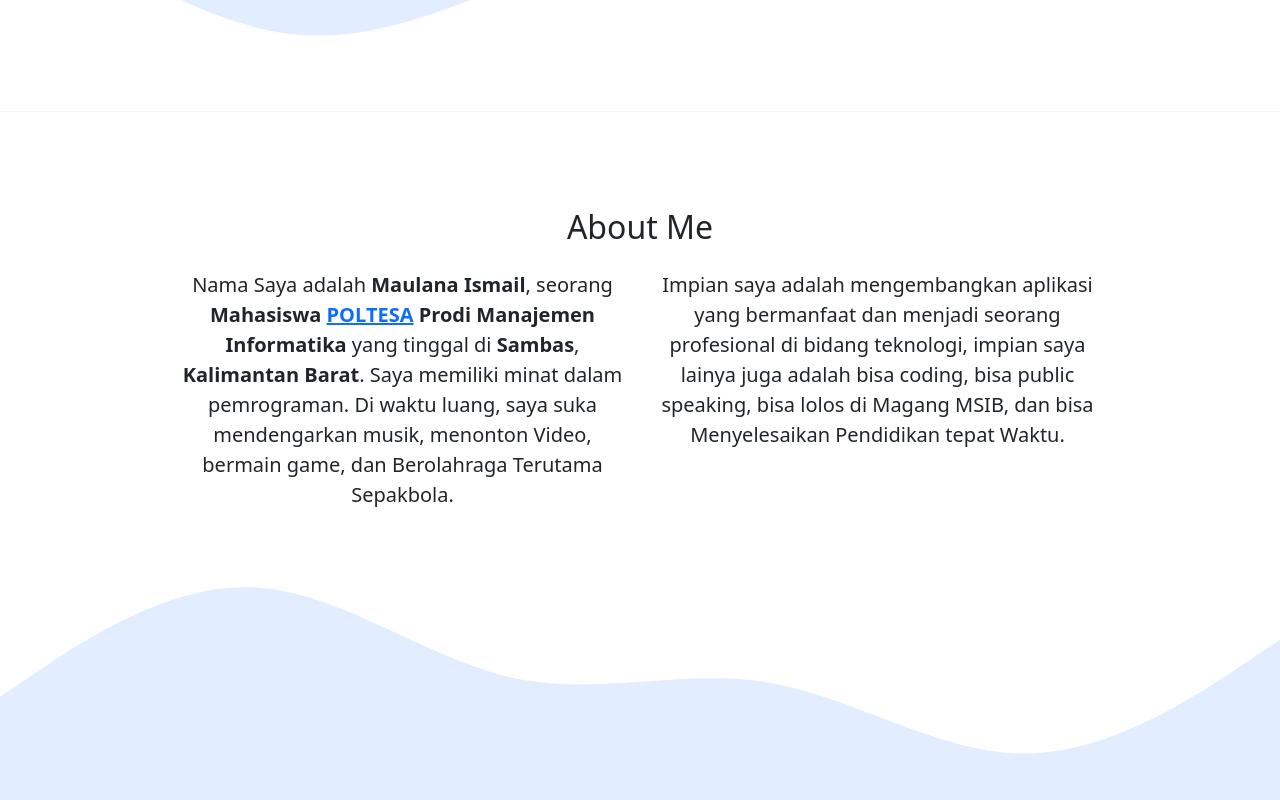
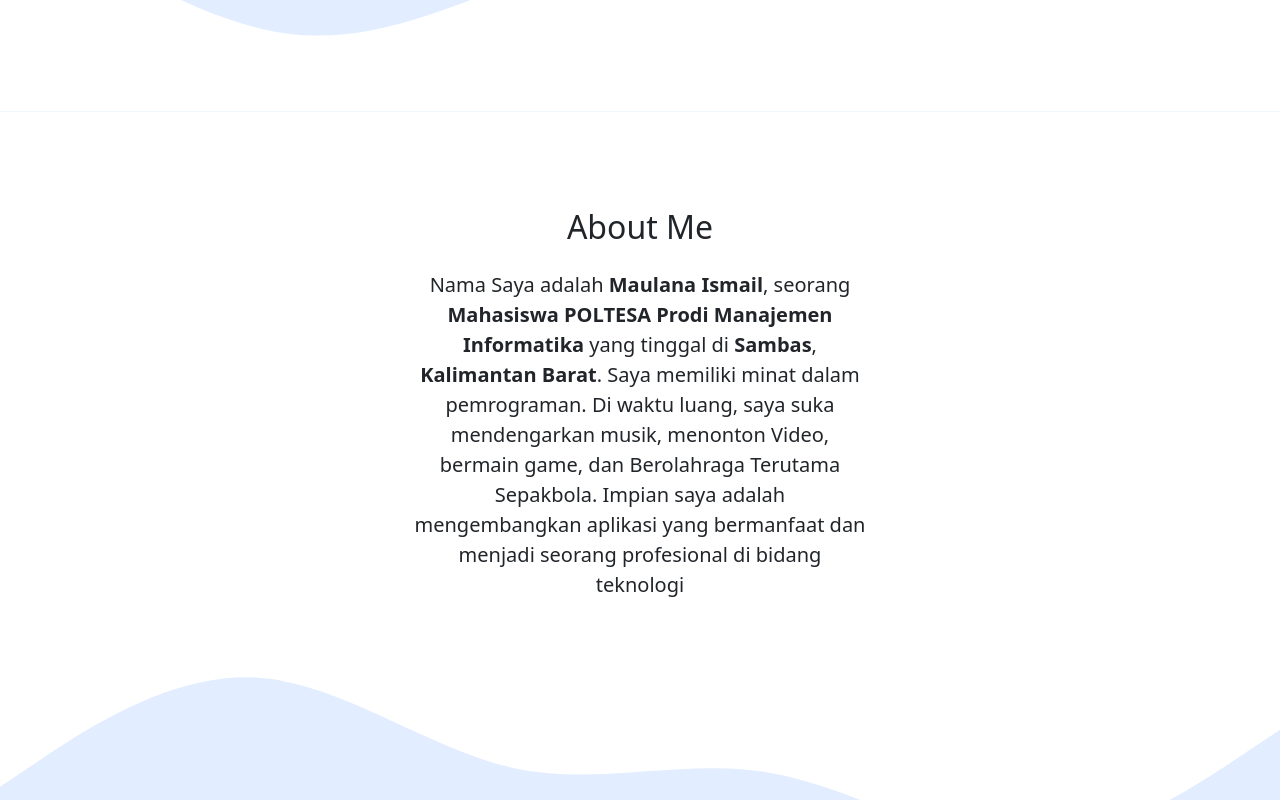
Before and after one commit to Lanx6/maulana.github.io, a plain HTML site: page index.html in a window 1280 px wide. Shown: the part 590-1390 px from the top of the page. Drawn offline with nearby package versions, Linux system fonts and the light colour scheme.

Commit message:
mengubah about me

```diff
--- a/index.html
+++ b/index.html
@@ -71,14 +71,9 @@
         <div class="row justify-content-center fs-5 text-center">
           <div class="col-md-5">
             <p>
-              Nama Saya adalah <strong>Maulana Ismail</strong>, seorang <strong>Mahasiswa <a href="https://poltesa.ac.id/">POLTESA</a> Prodi Manajemen Informatika</strong> yang tinggal di <strong>Sambas</strong>, <strong>Kalimantan Barat</strong>. Saya memiliki minat dalam
-              pemrograman. Di waktu luang, saya suka mendengarkan musik, menonton Video, bermain game, dan Berolahraga Terutama Sepakbola.
-            </p>
-          </div>
-          <div class="col-md-5">
-            <p>
-              Impian saya adalah mengembangkan aplikasi yang bermanfaat dan menjadi seorang profesional di bidang teknologi, impian saya lainya juga adalah bisa coding, bisa public speaking, bisa lolos di Magang MSIB, dan bisa Menyelesaikan
-              Pendidikan tepat Waktu.
+              Nama Saya adalah <strong>Maulana Ismail</strong>, seorang <strong>Mahasiswa POLTESA Prodi Manajemen Informatika</strong> yang tinggal di <strong>Sambas</strong>, <strong>Kalimantan Barat</strong>. Saya memiliki minat dalam
+              pemrograman. Di waktu luang, saya suka mendengarkan musik, menonton Video, bermain game, dan Berolahraga Terutama Sepakbola. Impian saya adalah mengembangkan aplikasi yang bermanfaat dan menjadi seorang profesional di bidang
+              teknologi
             </p>
           </div>
         </div>
```
